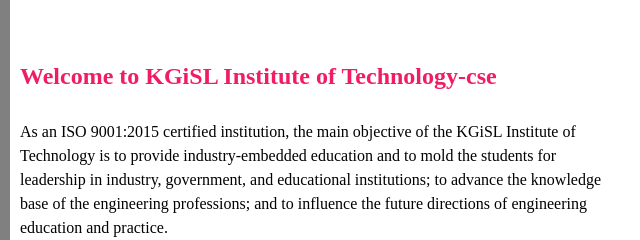
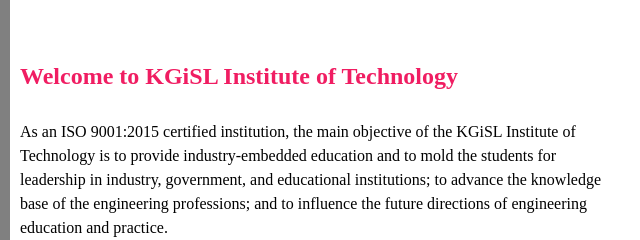
Before and after one commit to ManikandanS51/cse, a plain HTML site: page index.html in a window 1280 px wide. Shown: the part 415-655 px from the top of the page, 118-758 px from the left. Drawn offline with Linux system fonts and the light colour scheme.

Commit message:
Revert "cse"
This reverts commit 657da55230b0ea601f80a71c551cd8392683f0f3.

```diff
--- a/index.html
+++ b/index.html
@@ -40,7 +40,7 @@
 			</div>
 
 			<div class="welcome">
-				<h2>Welcome to KGiSL Institute of Technology-cse</h2>
+				<h2>Welcome to KGiSL Institute of Technology</h2>
 				<p>
 					As an ISO 9001:2015 certified institution, the main objective of the KGiSL Institute of
 Technology is to provide industry-embedded education and to mold the students for
```
